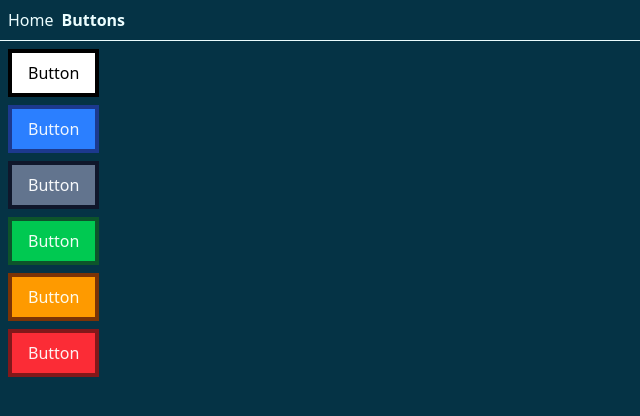
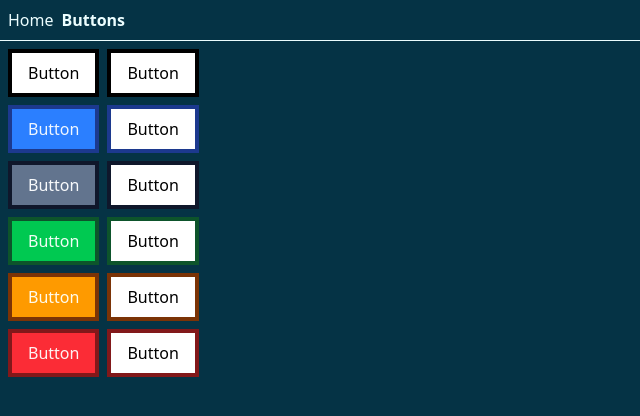
Before and after one commit to SmackSmash/comps-ts, a React (Vite) app: page /buttons in a window 1280 px wide. Shown: the top 416 px of the page, without its empty margins (0-640 px from the left). Built offline with nearby package versions, Linux system fonts and the light colour scheme.

Commit message:
Added outline button styles

```diff
--- a/src/components/Button.tsx
+++ b/src/components/Button.tsx
@@ -6,7 +6,7 @@ const Button: FC<{
   outline?: boolean;
   rounded?: boolean;
   children: ReactNode;
-}> = ({ style, children }) => {
+}> = ({ style, outline, children }) => {
   const defaultStyles = 'cursor-pointer border-4 border-black bg-white px-4 py-2 text-black';
   let computedStyles = '';
 
@@ -30,6 +30,10 @@ const Button: FC<{
       computedStyles = defaultStyles;
   }
 
+  if (outline) {
+    computedStyles = twMerge(computedStyles, 'bg-white text-black');
+  }
+
   return <button className={computedStyles}>{children}</button>;
 };
 
--- a/src/routes/buttons.tsx
+++ b/src/routes/buttons.tsx
@@ -3,7 +3,7 @@ import Button from '../components/Button';
 
 const Buttons = () => {
   return (
-    <div className='flex p-2'>
+    <div className='flex gap-2 p-2'>
       <div className='flex flex-col gap-2'>
         <Button>Button</Button>
         <Button style='primary'>Button</Button>
@@ -12,6 +12,24 @@ const Buttons = () => {
         <Button style='warning'>Button</Button>
         <Button style='danger'>Button</Button>
       </div>
+      <div className='flex flex-col gap-2'>
+        <Button outline>Button</Button>
+        <Button style='primary' outline>
+          Button
+        </Button>
+        <Button style='secondary' outline>
+          Button
+        </Button>
+        <Button style='success' outline>
+          Button
+        </Button>
+        <Button style='warning' outline>
+          Button
+        </Button>
+        <Button style='danger' outline>
+          Button
+        </Button>
+      </div>
     </div>
   );
 };
```
